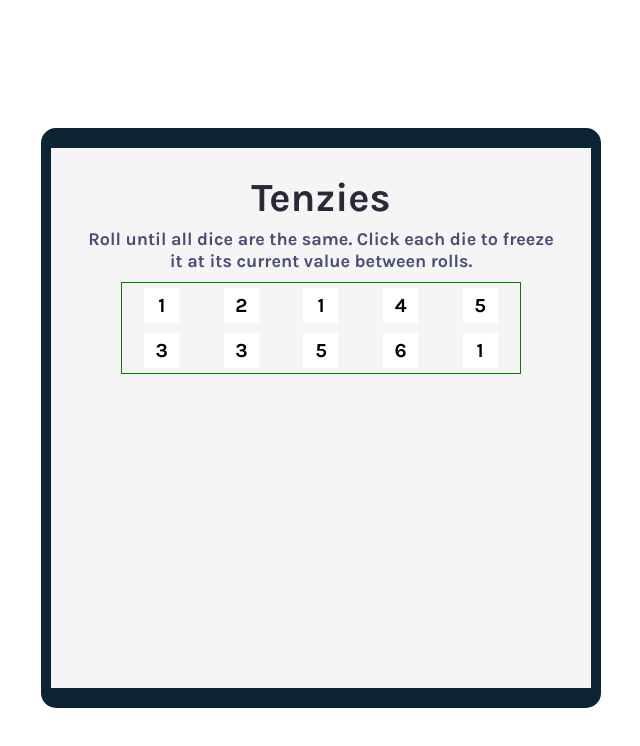
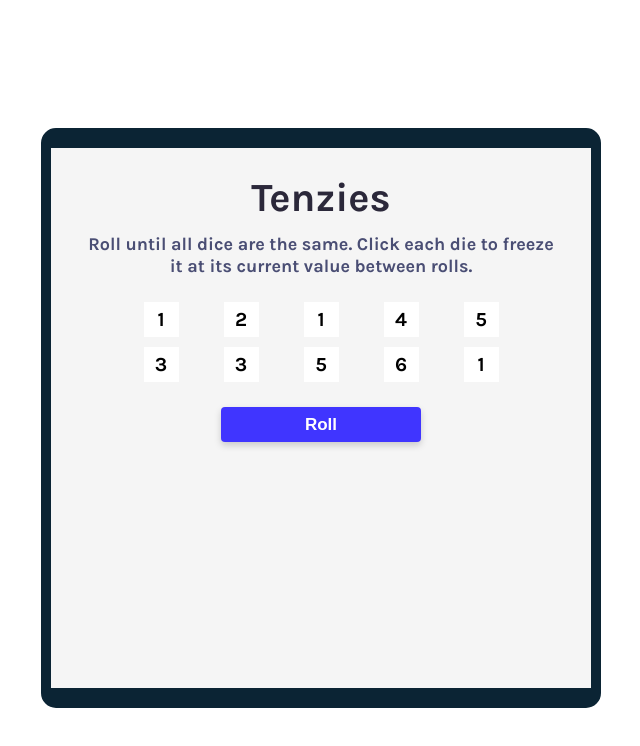
Before and after one commit to islom-sattorov/tenzies, a React (Vite) app: page / in a window 1280 px wide. Shown: the top 746 px of the page, without its empty margins (319-959 px from the left). Built offline with nearby package versions, Linux system fonts and the light colour scheme.

Commit message:
add: button component

```diff
--- /dev/null
+++ b/src/Components/Button/Button.jsx
@@ -0,0 +1,7 @@
+function Button() {
+    return (
+        <button className="table_btn">Roll</button>
+    )
+}
+
+export default Button
--- a/src/Components/Main/Main.jsx
+++ b/src/Components/Main/Main.jsx
@@ -1,3 +1,4 @@
+import Button from '../Button/Button'
 import Table from "../Table/Table"
 
 function Main() {
@@ -11,6 +12,7 @@ function Main() {
                     between rolls.
                 </p>
                 <Table />
+                <Button />
             </div>
         </main>
     )
--- a/src/index.css
+++ b/src/index.css
@@ -26,6 +26,7 @@ html{
   justify-content: center;
   align-items: center;
   padding: 35px;
+  gap: 20px;
 }
 
 .main_title{
@@ -35,7 +36,6 @@ html{
   letter-spacing: -3%;
   text-align: center;
   color: #2b283a;
-  margin-bottom: 15px;
 }
 
 .main_subtitle{
@@ -48,11 +48,9 @@ html{
 
 /* Numbers */
 .numbers{
-  border: 1px solid green;
   display: grid;
   grid-template-columns: repeat(5,1fr);
   width: 400px;
-  margin: 10px 0 0 0;
 }
 
 .number{
@@ -67,3 +65,16 @@ html{
   font-weight: 700;
   background: #fff;
 }
+
+.table_btn{
+  background: #4035ff;
+  box-shadow: 0px 3.2px 7.68px rgba(0, 0, 0, 0.18);
+  border-radius: 4px;
+  width: 200px;
+  height: 35px;
+  font-weight: 700;
+  font-size: 17px;
+  text-align: center;
+  color: #fff;
+  border: none;
+}
```
